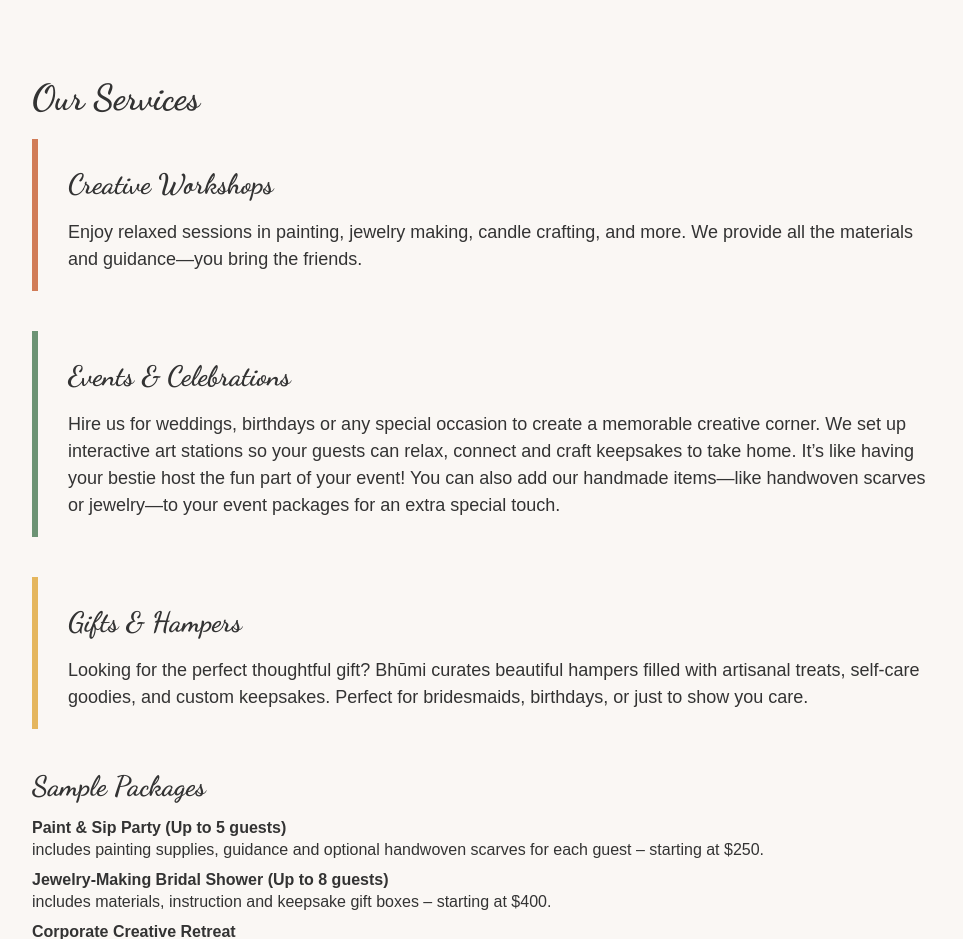
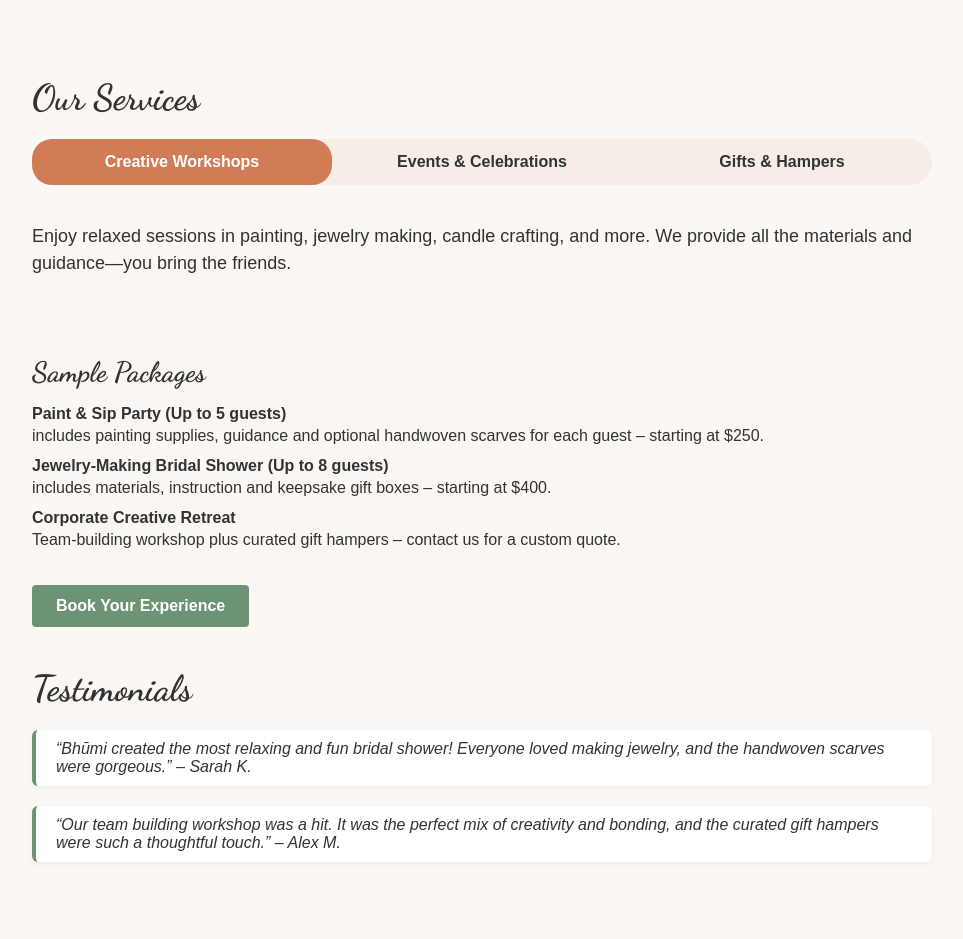
Before and after one commit to bhumi-ue/bhumi-creative, a plain HTML site: page index.html in a window 1280 px wide. Shown: the part 1020-1959 px from the top of the page, without its empty margins (158-1121 px from the left). Drawn offline with Linux system fonts and the light colour scheme.

Commit message:
Add files via upload

```diff
--- a/index.html
+++ b/index.html
@@ -148,30 +148,43 @@
             line-height: 1.5;
         }
 
-        /* Services categories */
-        .service-categories {
+        /* Horizontal tabs for services */
+        .tabs {
             display: flex;
-            flex-direction: column;
-            gap: 40px;
+            flex-wrap: wrap;
+            list-style: none;
+            margin: 0;
+            padding: 0;
+            background-color: #F5EDE6;
+            border-radius: 30px;
+            justify-content: space-around;
+            max-width: 900px;
+            margin-left: auto;
+            margin-right: auto;
         }
-        .service-category {
-            padding-left: 30px;
-            border-left: 6px solid;
+        .tab {
+            flex: 1 1 30%;
+            text-align: center;
+            padding: 14px 10px;
+            cursor: pointer;
+            font-weight: bold;
+            color: #333;
+            position: relative;
+            border-radius: 20px;
+            transition: background-color 0.3s, color 0.3s;
         }
-        .service-category h3 {
-            font-family: 'Dancing Script', cursive;
-            font-size: 28px;
-            margin-bottom: 10px;
+        .tab.active {
+            background-color: #D17C57;
+            color: #fff;
+        }
+        /* Tab contents */
+        .tab-content {
+            display: none;
+            padding: 20px 0;
             color: #333;
         }
-        .service-category:nth-child(1) {
-            border-color: #D17C57; /* terracotta */
-        }
-        .service-category:nth-child(2) {
-            border-color: #6C9374; /* sage */
-        }
-        .service-category:nth-child(3) {
-            border-color: #E5B65D; /* mustard */
+        .tab-content.active {
+            display: block;
         }
 
         /* Packages */
@@ -308,19 +321,21 @@
 
     <section id="services" class="section">
         <h2>Our Services</h2>
-        <div class="service-categories">
-            <div class="service-category">
-                <h3>Creative Workshops</h3>
-                <p>Enjoy relaxed sessions in painting, jewelry making, candle crafting, and more. We provide all the materials and guidance—you bring the friends.</p>
-            </div>
-            <div class="service-category">
-                <h3>Events &amp; Celebrations</h3>
-                <p>Hire us for weddings, birthdays or any special occasion to create a memorable creative corner. We set up interactive art stations so your guests can relax, connect and craft keepsakes to take home. It’s like having your bestie host the fun part of your event! You can also add our handmade items—like handwoven scarves or jewelry—to your event packages for an extra special touch.</p>
-            </div>
-            <div class="service-category">
-                <h3>Gifts &amp; Hampers</h3>
-                <p>Looking for the perfect thoughtful gift? Bhūmi curates beautiful hampers filled with artisanal treats, self‑care goodies, and custom keepsakes. Perfect for bridesmaids, birthdays, or just to show you care.</p>
-            </div>
+        <!-- Horizontal tabs navigation -->
+        <ul class="tabs">
+            <li class="tab active" data-tab="workshops">Creative Workshops</li>
+            <li class="tab" data-tab="events">Events &amp; Celebrations</li>
+            <li class="tab" data-tab="gifts">Gifts &amp; Hampers</li>
+        </ul>
+        <!-- Tab contents -->
+        <div class="tab-content active" id="workshops">
+            <p>Enjoy relaxed sessions in painting, jewelry making, candle crafting, and more. We provide all the materials and guidance—you bring the friends.</p>
+        </div>
+        <div class="tab-content" id="events">
+            <p>Hire us for weddings, birthdays or any special occasion to create a memorable creative corner. We set up interactive art stations so your guests can relax, connect and craft keepsakes to take home. It’s like having your bestie host the fun part of your event! You can also add our handmade items—like handwoven scarves or jewelry—to your event packages for an extra special touch.</p>
+        </div>
+        <div class="tab-content" id="gifts">
+            <p>Looking for the perfect thoughtful gift? Bhūmi curates beautiful hampers filled with artisanal treats, self‑care goodies, and custom keepsakes. Perfect for bridesmaids, birthdays, or just to show you care.</p>
         </div>
         <div class="packages">
             <h3>Sample Packages</h3>
@@ -389,6 +404,24 @@
                 menuToggle.classList.remove('open');
             });
         });
+
+        // Horizontal tabs functionality
+        const tabs = document.querySelectorAll('.tab');
+        const tabContents = document.querySelectorAll('.tab-content');
+        tabs.forEach(tab => {
+            tab.addEventListener('click', () => {
+                // Remove active class from all tabs and contents
+                tabs.forEach(t => t.classList.remove('active'));
+                tabContents.forEach(content => content.classList.remove('active'));
+                // Activate clicked tab and corresponding content
+                tab.classList.add('active');
+                const target = tab.getAttribute('data-tab');
+                const contentEl = document.getElementById(target);
+                if (contentEl) {
+                    contentEl.classList.add('active');
+                }
+            });
+        });
     </script>
 </body>
 </html>
```
